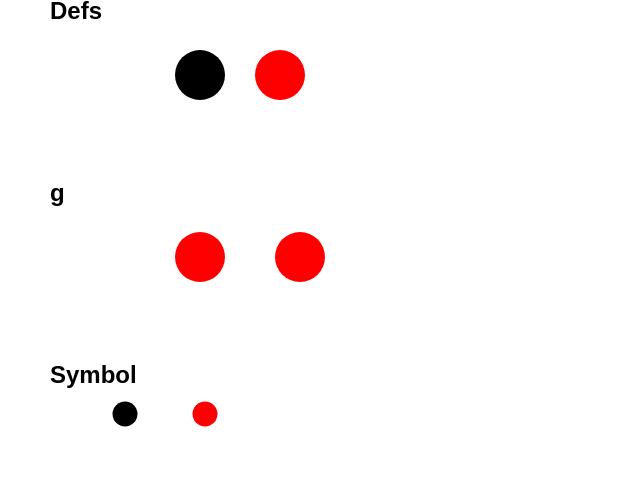
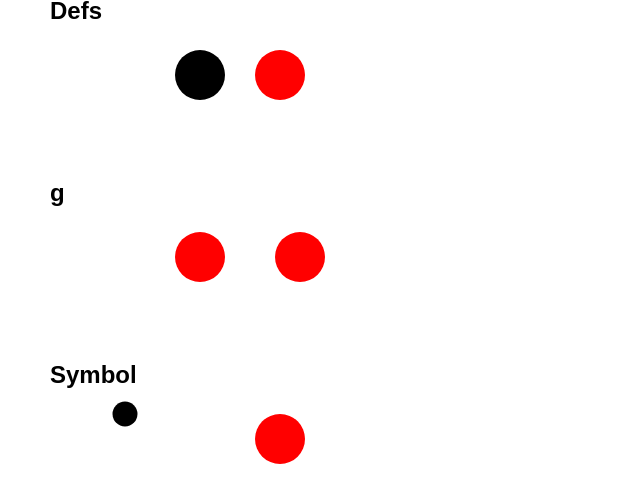
Before and after one commit to luiz-ortega/svg_exp, a plain HTML site: page 04-containers/index.html in a window 1280 px wide. Shown: the part 90-592 px from the top of the page, without its empty margins (0-640 px from the left). Drawn offline with Linux system fonts and the light colour scheme; files that its build step writes are made by us from their sources.

Commit message:
add multiple viewports on symbols containers

```diff
--- a/04-containers/index.html
+++ b/04-containers/index.html
@@ -30,9 +30,12 @@
       <symbol id="meu-simbolo" viewBox="0 0 600 300">
         <circle r="25" cx="150" cy="50" />
       </symbol>
+      <symbol id="meu-simbolo2" viewBox="0 0 300 150">
+        <circle r="25" cx="150" cy="50" />
+      </symbol>
 
       <use xlink:href="#meu-simbolo" />
-      <use xlink:href="#meu-simbolo" x="80" fill="red" />
+      <use xlink:href="#meu-simbolo2" x="80" fill="red" />
     </svg>
   </body>
 </html>
```
